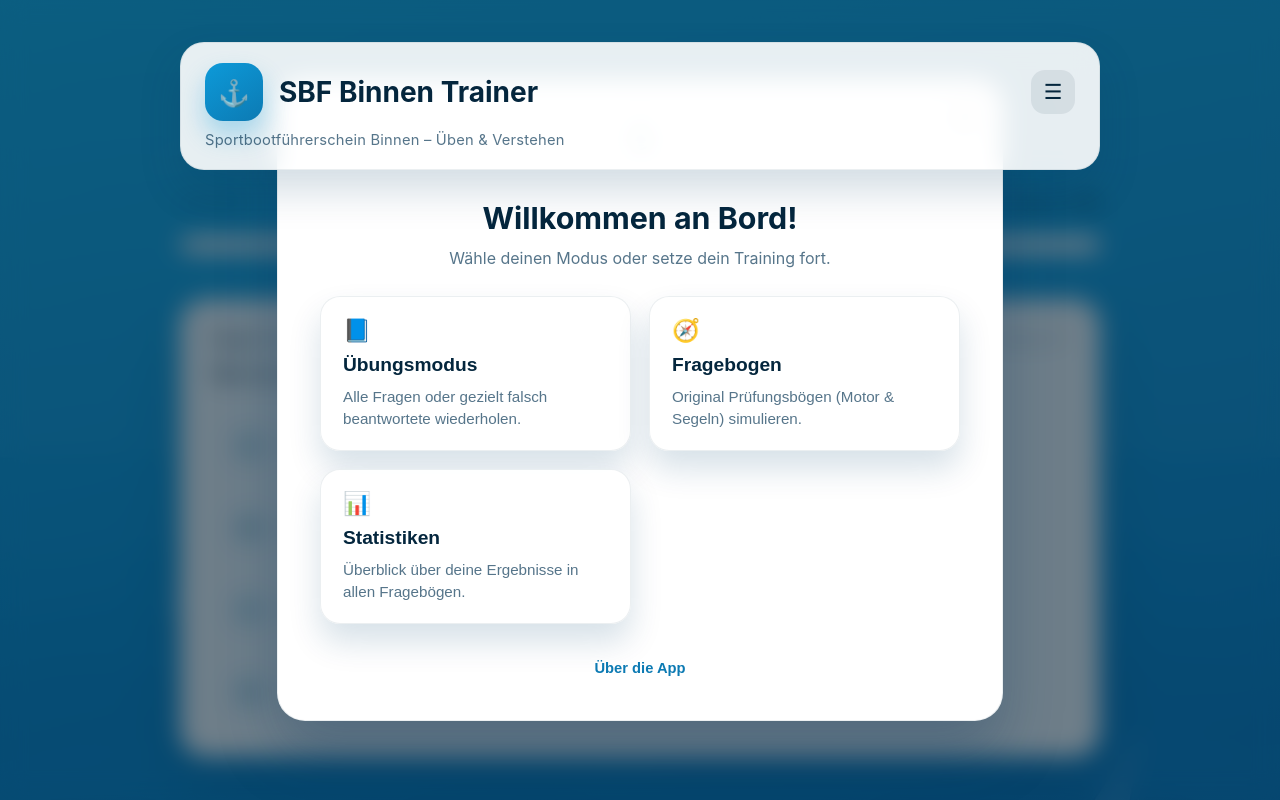
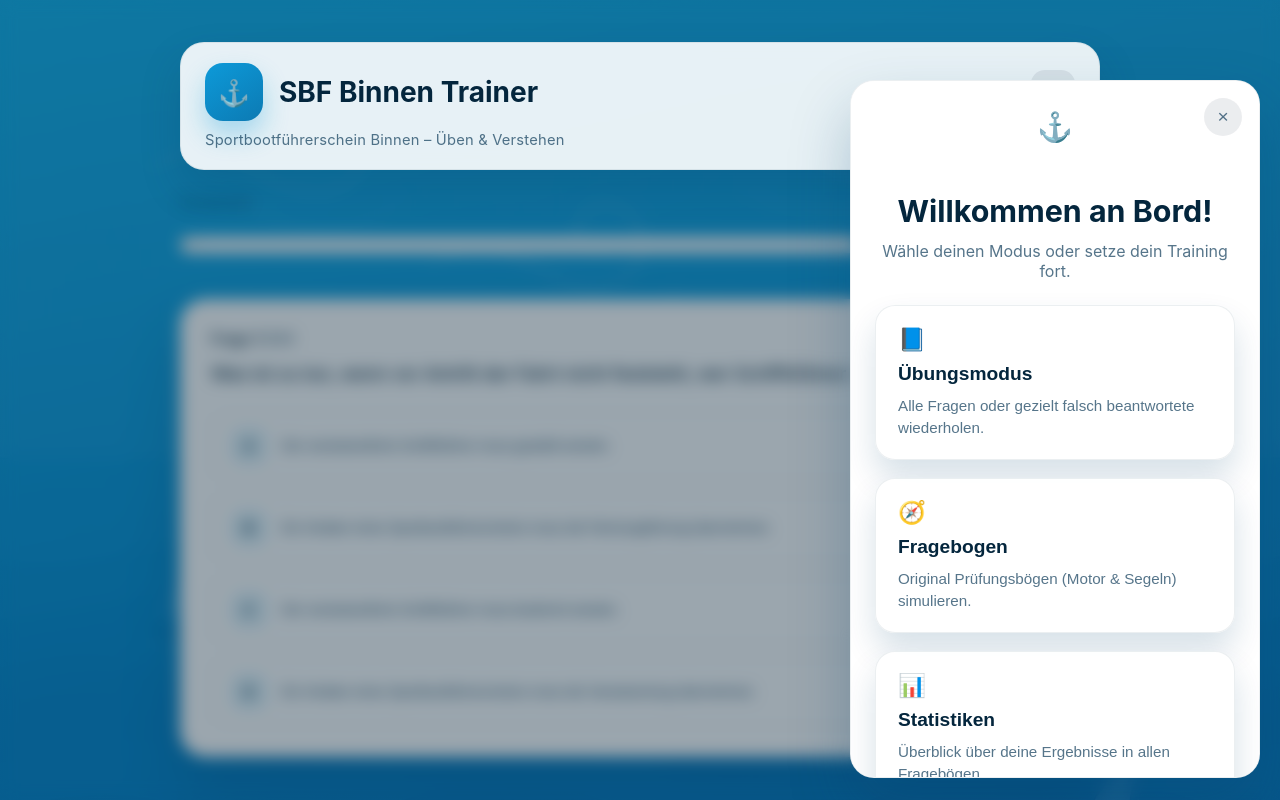
Before and after one commit to Koen-Vannisselroij/sbf-binnen-prufung, a React (Vite) app in the folder frontend/: page / in a window 1280 px wide. Shown: the top 800 px of the page. Built offline with nearby package versions, Linux system fonts and the light colour scheme.

Commit message:
feat: convert main menu to header popover

```diff
--- a/frontend/src/App.css
+++ b/frontend/src/App.css
@@ -44,31 +44,60 @@ body::before {
   position: relative;
 }
 
-.welcome-overlay {
+
+.menu-backdrop {
   position: fixed;
   inset: 0;
-  background: rgba(6, 34, 53, 0.58);
-  display: flex;
-  align-items: center;
-  justify-content: center;
-  z-index: 10;
-  backdrop-filter: blur(12px);
+  background: rgba(6, 34, 53, 0.4);
+  backdrop-filter: blur(8px);
+  z-index: 11;
 }
 
-.welcome-card {
+.menu-popover {
+  position: fixed;
+  top: calc(env(safe-area-inset-top, 0px) + 80px);
+  right: calc(env(safe-area-inset-right, 0px) + 20px);
+  z-index: 12;
+  opacity: 0;
+  transform: translateY(-8px);
+  pointer-events: none;
+  transition: opacity 160ms ease, transform 160ms ease;
+}
+
+.menu-popover.open {
+  opacity: 1;
+  transform: translateY(0);
+  pointer-events: auto;
+}
+
+.menu-card {
   background: var(--surface);
-  border-radius: 28px;
-  padding: 36px 42px;
-  box-shadow: 0 32px 60px rgba(5, 52, 92, 0.28);
+  border-radius: 24px;
+  padding: 28px 24px;
+  box-shadow: 0 30px 60px rgba(6, 66, 109, 0.26);
   border: 1px solid var(--border-soft);
-  max-width: 640px;
-  width: min(90vw, 640px);
+  max-width: min(92vw, 420px);
+  width: 360px;
   display: flex;
   flex-direction: column;
-  gap: 28px;
-  position: relative;
-  max-height: min(90vh, 760px);
+  gap: 24px;
+  max-height: min(80vh, 640px);
   overflow-y: auto;
+}
+
+@media (max-width: 540px) {
+  .menu-popover {
+    top: calc(env(safe-area-inset-top, 0px) + 70px);
+    right: calc(env(safe-area-inset-right, 0px) + 10px);
+    left: calc(env(safe-area-inset-left, 0px) + 10px);
+  }
+
+  .menu-card {
+    width: auto;
+    max-width: none;
+    padding: 24px 18px;
+    gap: 20px;
+  }
 }
 
 @media (max-width: 540px) {
--- a/frontend/src/App.jsx
+++ b/frontend/src/App.jsx
@@ -445,8 +445,10 @@ function App() {
   return (
     <div className="container">
       {isMenuOpen && (
-        <div className="welcome-overlay">
-          <div className="welcome-card" ref={menuContentRef}>
+        <div className="menu-backdrop" onClick={() => setIsMenuOpen(false)} />
+      )}
+      <div className={`menu-popover ${isMenuOpen ? 'open' : ''}`} ref={menuContentRef}>
+        <div className="menu-card">
             <button
               type="button"
               className="menu-close"
@@ -581,9 +583,8 @@ function App() {
                 })}
               </div>
             )}
-          </div>
         </div>
-      )}
+      </div>
       {isAboutOpen && (
         <AboutOverlay onClose={() => setIsAboutOpen(false)} />
       )}
```
